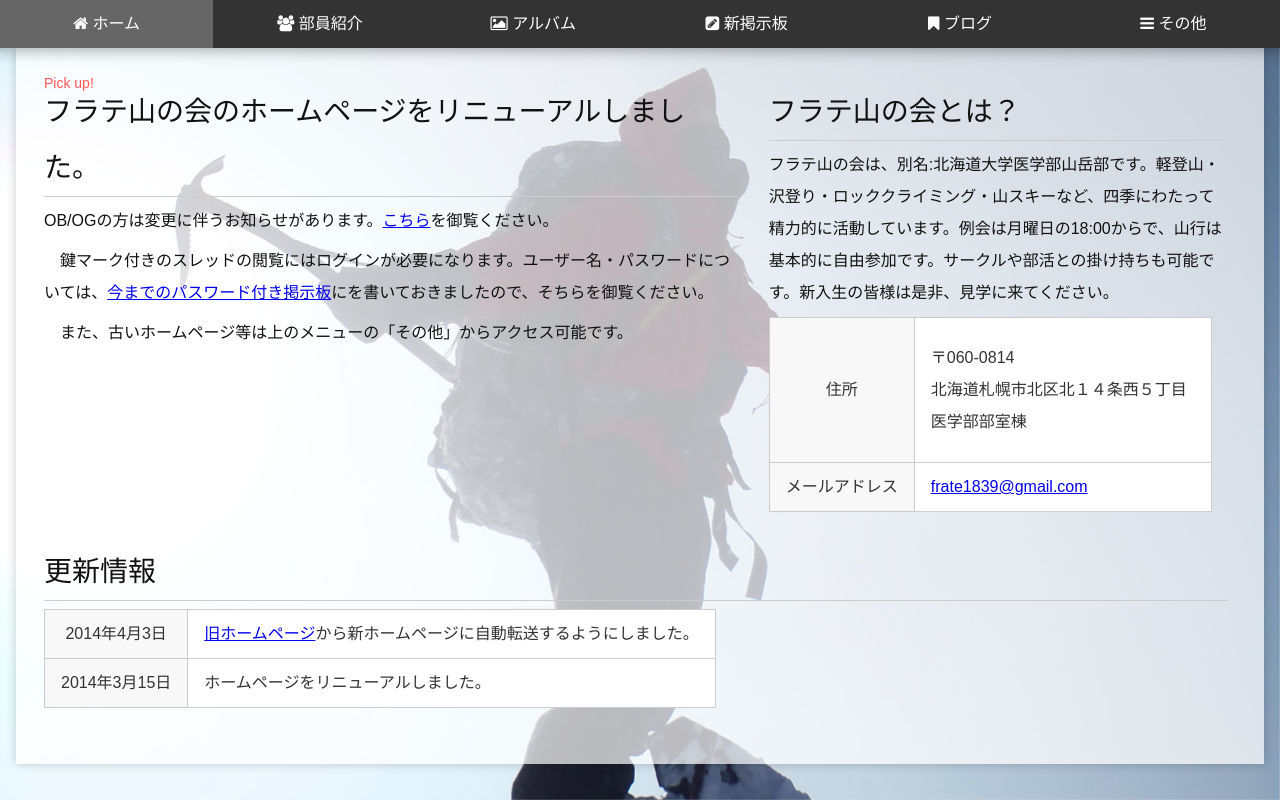
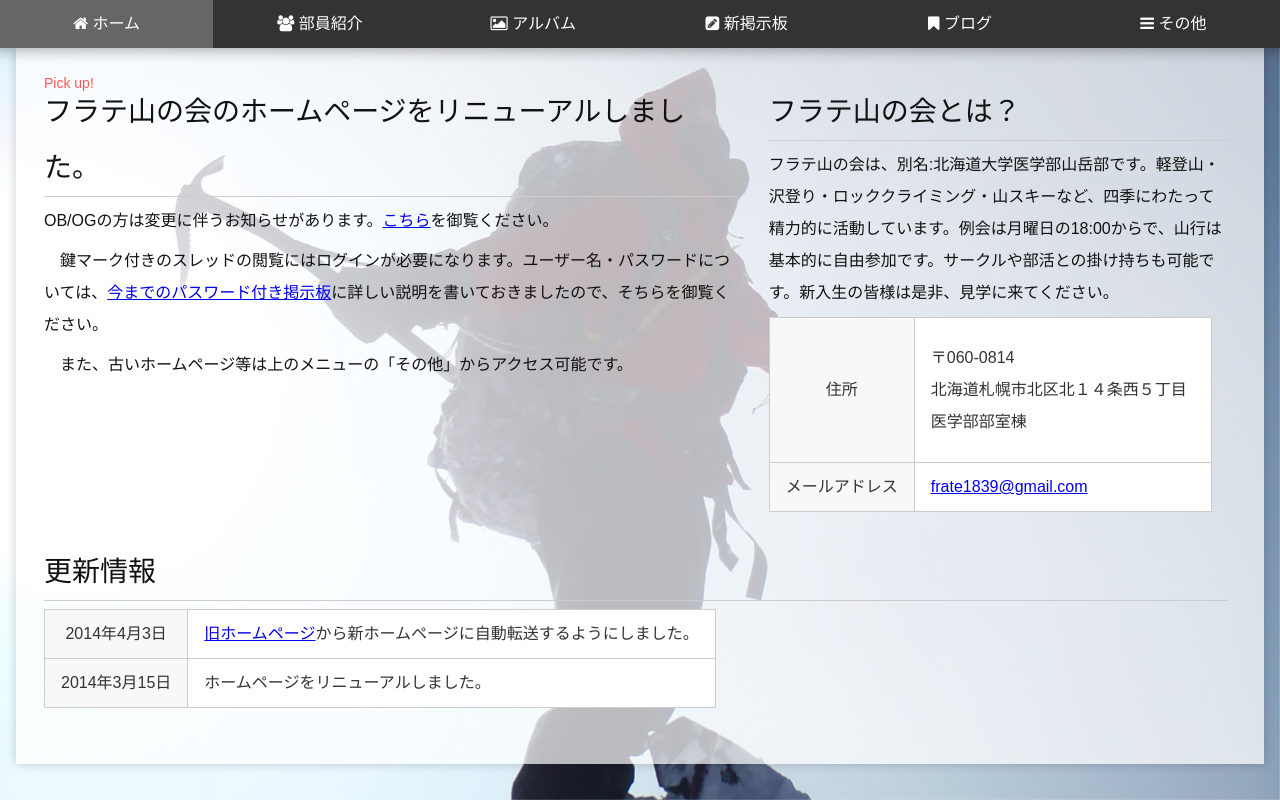
Before and after one commit to endaaman/frate, a Django app: page / in a window 1280 px wide. Run offline with Django 3.2, Linux system fonts and the light colour scheme.

```diff
--- a/templates/home.html
+++ b/templates/home.html
@@ -171,7 +171,7 @@ $(window).resize(function() {
 		<article class="flex-content flex3 p12 pickup">
 			<h1>フラテ山の会のホームページをリニューアルしました。</h1>
 			<p>OB/OGの方は変更に伴うお知らせがあります。<a href="{%url "bbs.thread.show" 1%}">こちら</a>を御覧ください。</p>
-			<p>　鍵マーク付きのスレッドの閲覧にはログインが必要になります。ユーザー名・パスワードについては、<a href="http://frate.bbs.fc2.com/">今までのパスワード付き掲示板</a>にを書いておきましたので、そちらを御覧ください。</p>
+			<p>　鍵マーク付きのスレッドの閲覧にはログインが必要になります。ユーザー名・パスワードについては、<a href="http://frate.bbs.fc2.com/">今までのパスワード付き掲示板</a>に詳しい説明を書いておきましたので、そちらを御覧ください。</p>
 			<p>　また、古いホームページ等は上のメニューの「その他」からアクセス可能です。</p>
 		</article>
 
```
